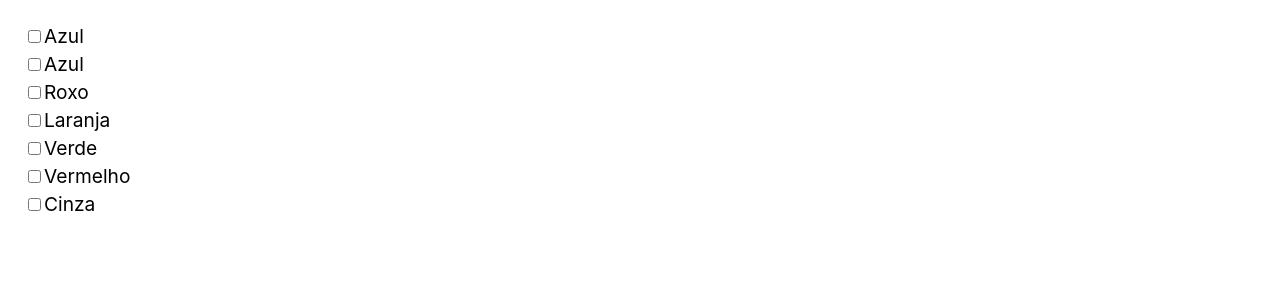
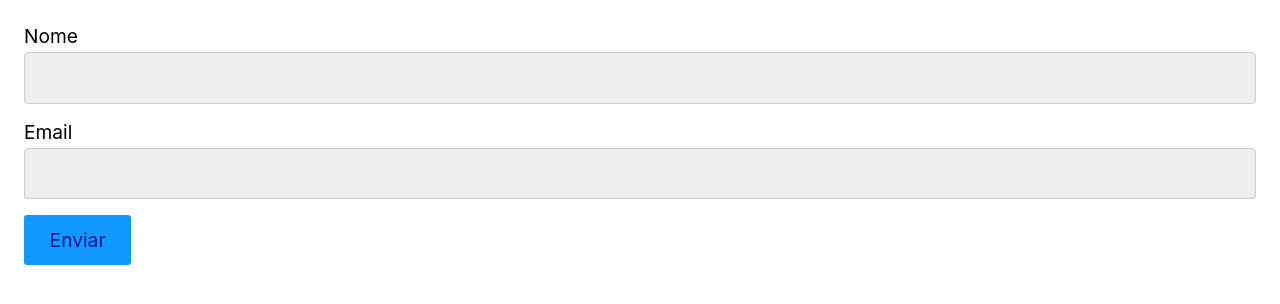
Before and after one commit to ocesar9/React, a React (Create React App) app in the folder ambiente-do-curso/appreact/: page / in a window 1280 px wide. Shown: the top 304 px of the page. Built offline with nearby package versions, Linux system fonts and the light colour scheme.

Commit message:
Componentes Input

```diff
--- a/ambiente-do-curso/appreact/src/App.js
+++ b/ambiente-do-curso/appreact/src/App.js
@@ -1,40 +1,16 @@
 import React from 'react'
-
-
-const coresArray = ['azul','azul','roxo','laranja','verde','vermelho','cinza']
+import Input from './Form/input'
 
 const App = () => {
-
-  const [cores,setCores] = React.useState(['vermelho', 'azul']);
-
-  function handleChange({target}){
-    console.log(target);
-    if(target.checked){
-      setCores([...cores, target.value]);
-    }else{
-      setCores(cores.filter(cor => {
-        console.log(cor);
-        return cor !== target.value
-      }))
-    }
-  }
-
-  function checkColor(cor){
-    return cores.includes(cor)
-  }
-
-  console.log(cores);
+  const [nome,setNome] = React.useState('');
+  const [email,setEmail] = React.useState('');
 
   return (
-   <form>
-    {coresArray.map((cor, index) => (
-      <label key={index} style={{textTransform: 'capitalize'}}>
-      <input type="checkbox" value={cor + index} checked={checkColor(cor + index)} onChange={handleChange}/>
-        {cor}
-      </label>
-      )
-    )}
-   </form>
+    <form>
+      <Input label="Nome" id="nome" value={nome} setValue={setNome}/>
+      <Input label="Email" id="email" value={email} setValue={setEmail} required/>
+      <button>Enviar</button>
+    </form>
   )
 }
 
--- /dev/null
+++ b/ambiente-do-curso/appreact/src/Form/input.js
@@ -0,0 +1,19 @@
+import React from 'react';
+
+const Input = ({ label, id, value, setValue, ...props }) => {
+  return (
+    <>
+      <label htmlFor={id}>{label}</label>
+      <input
+        type="text"
+        id={id}
+        name={id}
+        value={value}
+        onChange={({ target }) => setValue(target.value)}
+        {...props}
+      />
+    </>
+  );
+};
+
+export default Input;
```
